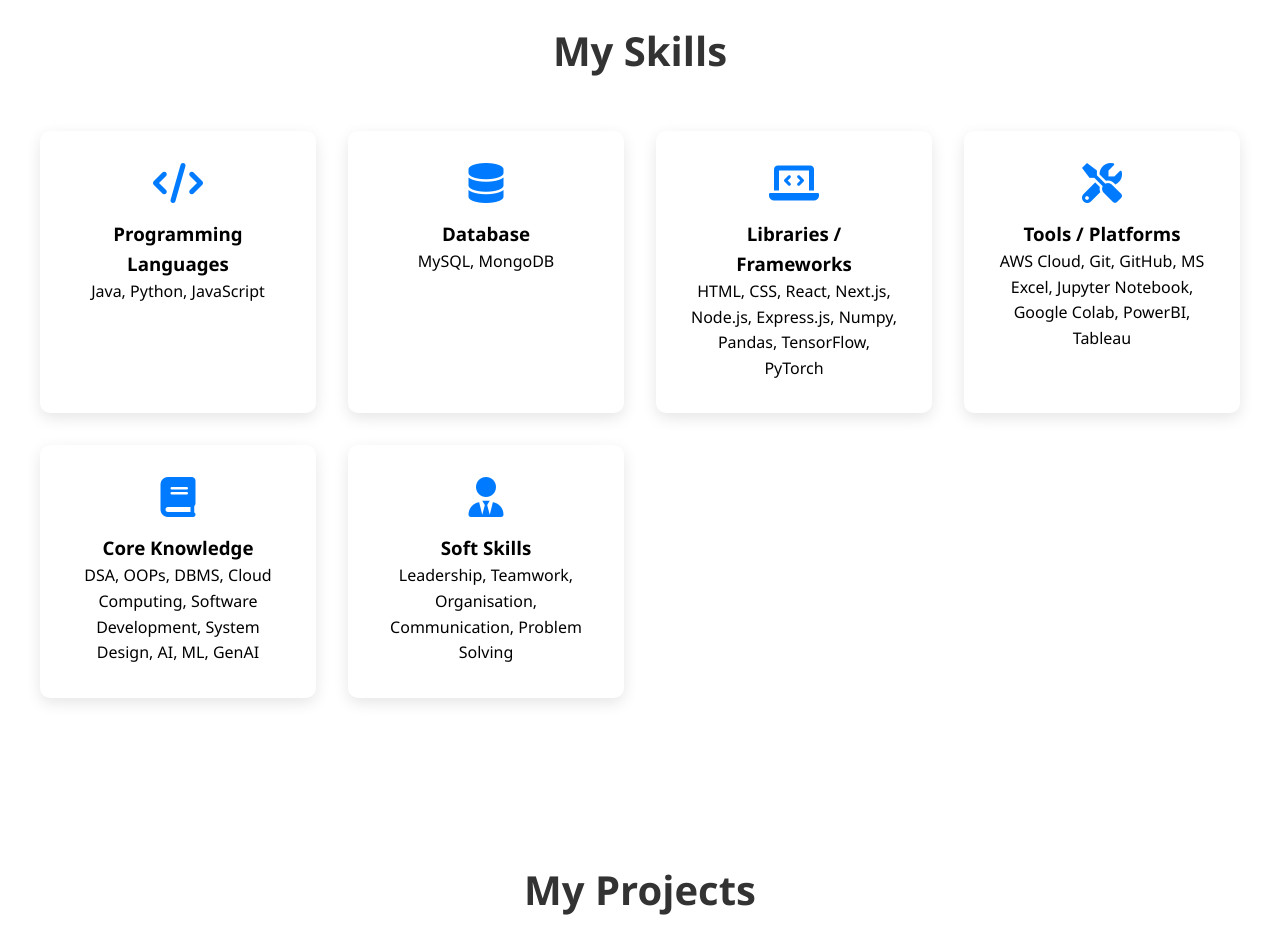
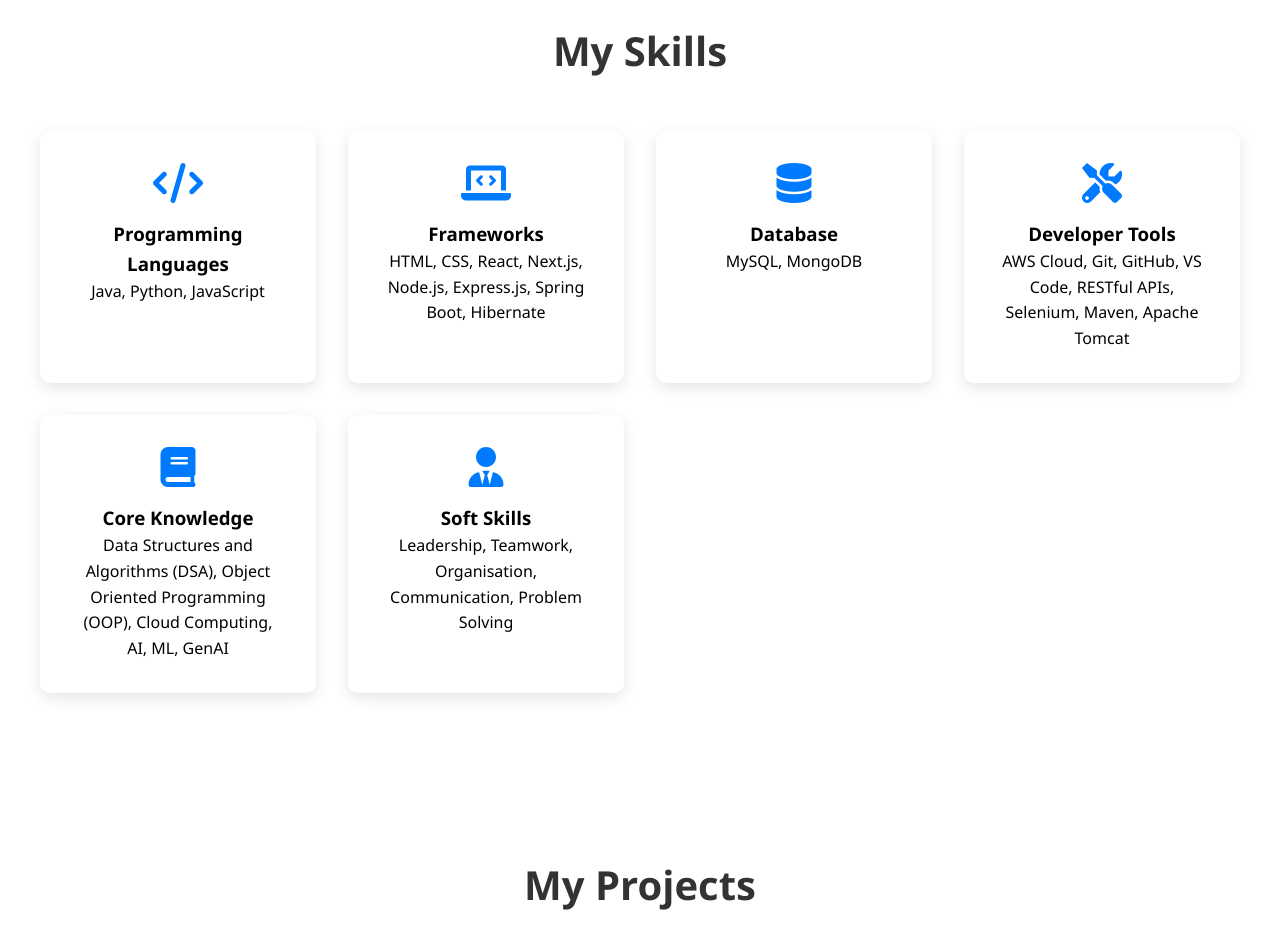
Before and after one commit to isatyamshivam/portfolio, a plain HTML site: page index.html in a window 1280 px wide. Shown: the part 1280-2208 px from the top of the page. Drawn offline with Linux system fonts and the light colour scheme.

Commit message:
updated skills

```diff
--- a/index.html
+++ b/index.html
@@ -69,24 +69,24 @@
                 <p>Java, Python, JavaScript</p>
             </div>
             <div class="skill-card">
+                <i class="fas fa-laptop-code"></i>
+                <h3>Frameworks</h3>
+                <p>HTML, CSS, React, Next.js, Node.js, Express.js, Spring Boot, Hibernate</p>
+            </div>
+            <div class="skill-card">
                 <i class="fas fa-database"></i>
                 <h3>Database</h3>
                 <p>MySQL, MongoDB</p>
             </div>
             <div class="skill-card">
-                <i class="fas fa-laptop-code"></i>
-                <h3>Libraries / Frameworks</h3>
-                <p>HTML, CSS, React, Next.js, Node.js, Express.js, Numpy, Pandas, TensorFlow, PyTorch</p>
-            </div>
-            <div class="skill-card">
                 <i class="fas fa-tools"></i>
-                <h3>Tools / Platforms</h3>
-                <p>AWS Cloud, Git, GitHub, MS Excel, Jupyter Notebook, Google Colab, PowerBI, Tableau</p>
+                <h3>Developer Tools</h3>
+                <p>AWS Cloud, Git, GitHub, VS Code, RESTful APIs, Selenium, Maven, Apache Tomcat</p>
             </div>
             <div class="skill-card">
                 <i class="fas fa-book"></i>
                 <h3>Core Knowledge</h3>
-                <p>DSA, OOPs, DBMS, Cloud Computing, Software Development, System Design, AI, ML, GenAI</p>
+                <p>Data Structures and Algorithms (DSA), Object Oriented Programming (OOP), Cloud Computing, AI, ML, GenAI</p>
             </div>
             <div class="skill-card">
                 <i class="fas fa-user-tie"></i>
```
